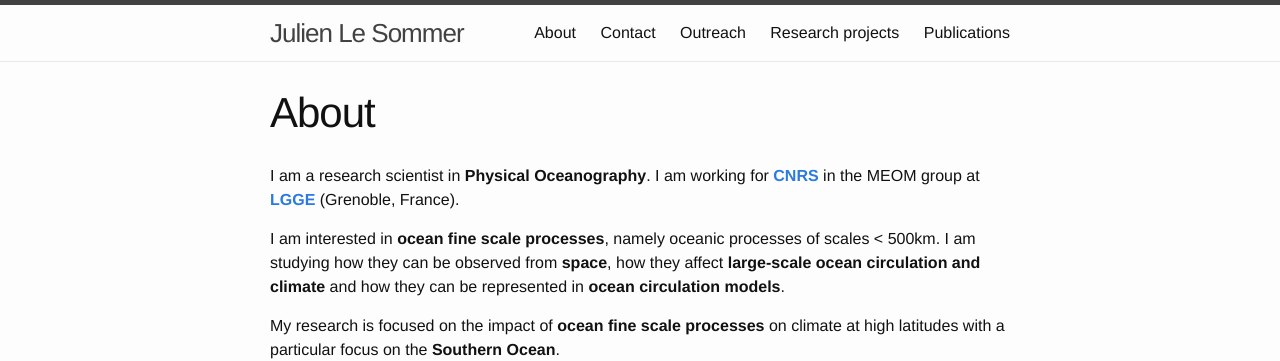
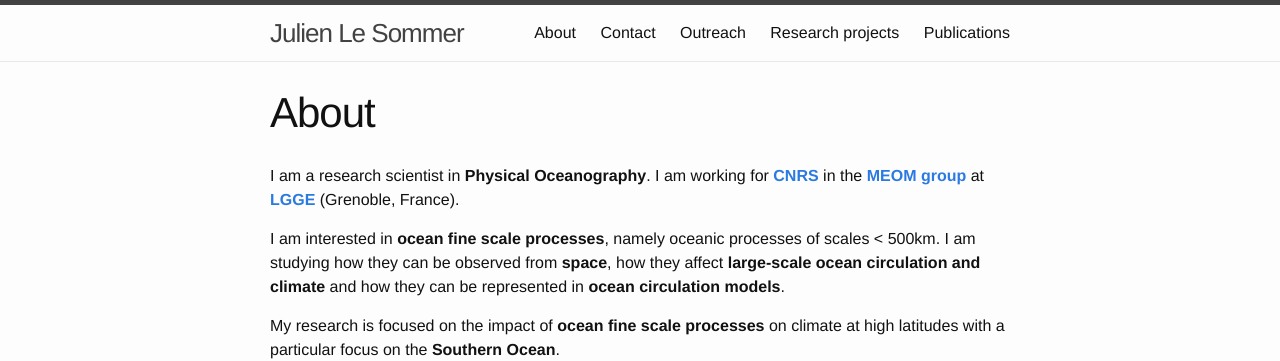
Before and after one commit to quentinjamet/quentinjamet.github.io, a Jekyll site: the page built from about.md, in a window 1280 px wide. Shown: the top 361 px of the page. Built offline with Jekyll 4.4.1, drawn with Linux system fonts in a browser that asks for light colours; part of the change alters nothing that is shown.

```diff
--- a/about.md
+++ b/about.md
@@ -4,7 +4,7 @@ title: About
 permalink: /about/
 ---
 
-I am a research scientist in **Physical Oceanography**. I am working for **[CNRS](http://www.cnrs.fr/)** in the MEOM group at **[LGGE](http://lgge.osug.fr/)** (Grenoble, France).
+I am a research scientist in **Physical Oceanography**. I am working for **[CNRS](http://www.cnrs.fr/)** in the **[MEOM group](http://lgge.osug.fr/meom/)** at **[LGGE](http://lgge.osug.fr/)** (Grenoble, France).
 
 I am interested in **ocean fine scale processes**, namely oceanic processes of scales < 500km. I am studying how they can be observed from **space**, how they affect **large-scale ocean circulation and climate** and how they can be represented in **ocean circulation models**.
 
```
